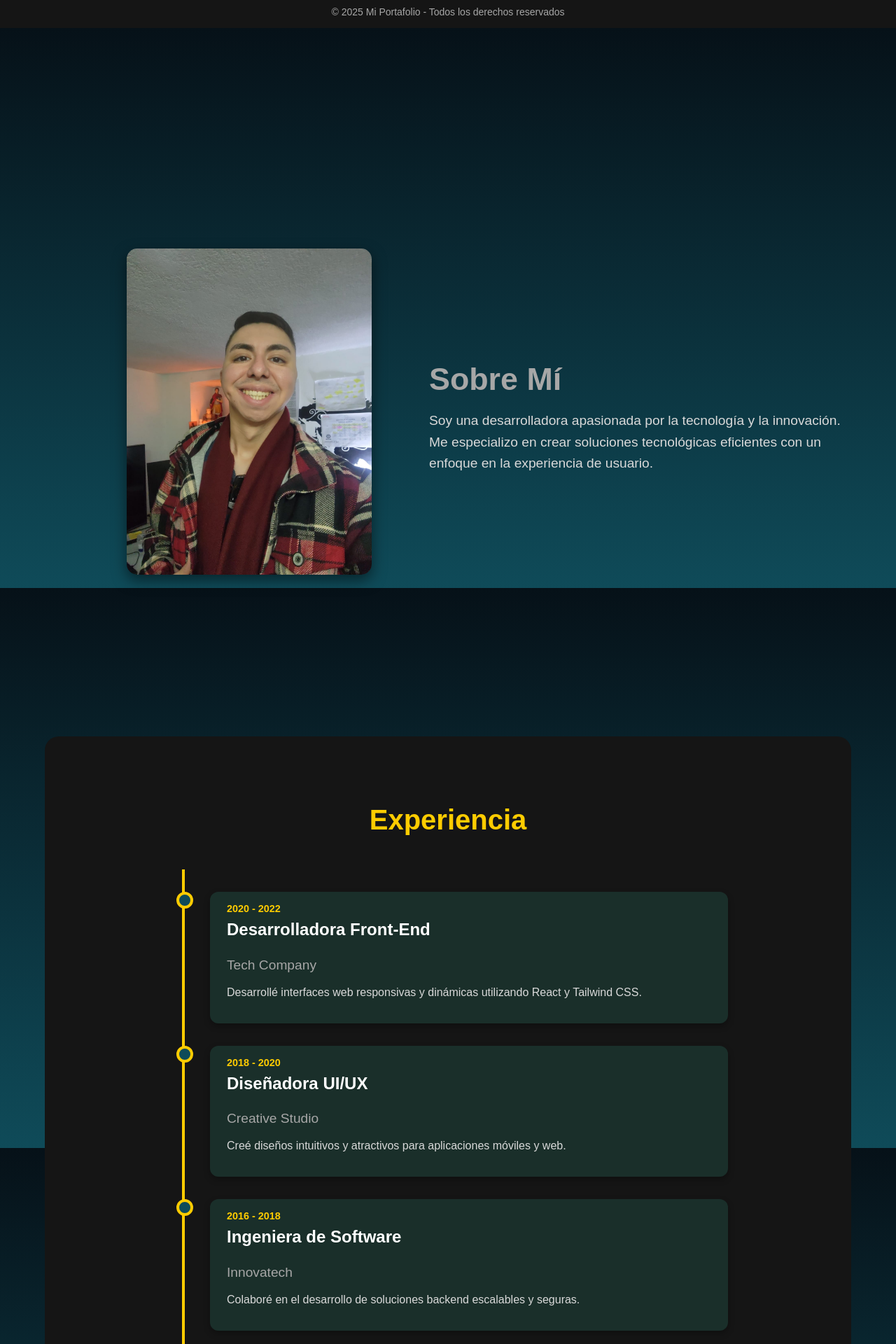
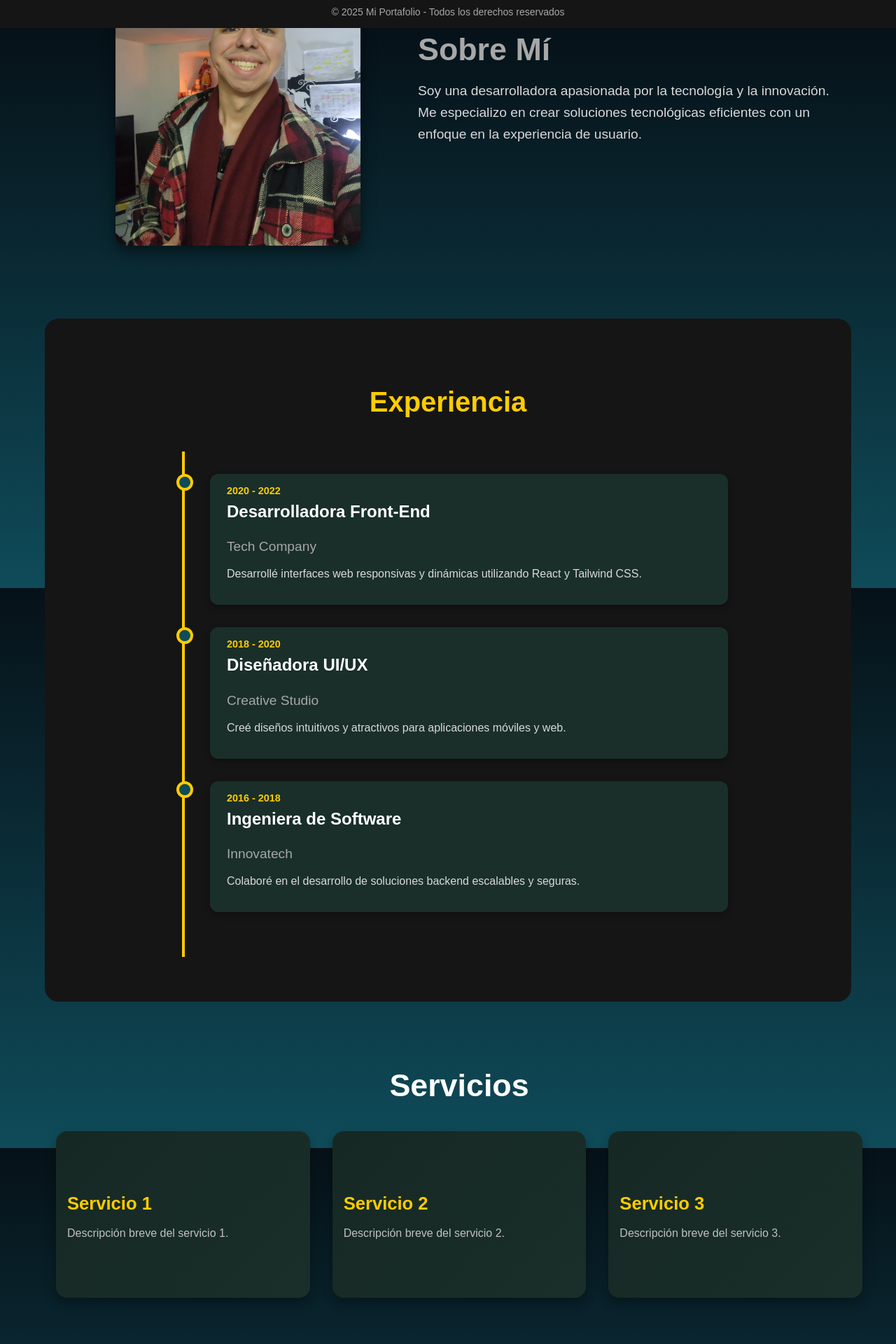
Before and after one commit to GiaWong/Portafolio_JC, a Next.js app: page / in a window 1280 px wide. Shown: the part 760-2680 px from the top of the page at 70% size. Built offline with nearby package versions, Linux system fonts and the light colour scheme.

Commit message:
fix: corrijo padding

```diff
--- a/src/styles/AboutSection.module.css
+++ b/src/styles/AboutSection.module.css
@@ -8,14 +8,15 @@
   flex-wrap: wrap;
   align-items: center;
   justify-content: center;
-  height: 100vh;
-  padding: 4rem 2rem;
+  min-height: auto; /* Permite que el contenido determine la altura */
   text-align: left;
   gap: 2rem;
   overflow: hidden;
   position: relative;
   width: 100%;
   max-width: 100vw;
+  padding: 4rem 1rem; /* Reduce espacios excesivos */
+  margin-bottom: clamp(2rem, 5vh, 4rem); /* Margen dinámico */
 
   /* Ajuste responsivo para pantallas más pequeñas */
   @media (max-width: 768px) {
--- a/src/styles/ContactSection.module.css
+++ b/src/styles/ContactSection.module.css
@@ -1,13 +1,14 @@
 .contactSection {
-  padding: 80px 20px;
   text-align: center;
   background: transparent;
   color: white;
-  min-height: 100vh;
+  min-height: auto; /* Permite que el contenido determine la altura */
   display: flex;
   flex-direction: column;
   align-items: center;
   justify-content: center;
+  padding: 4rem 1rem; /* Reduce espacios excesivos */
+  margin-bottom: clamp(2rem, 5vh, 4rem); /* Margen dinámico */
 }
 
 .sectionTitle {
--- a/src/styles/Experience.module.css
+++ b/src/styles/Experience.module.css
@@ -4,6 +4,9 @@
     color: white;
     position: relative;
     border-radius: 20px; /* Bordes redondeados */
+    min-height: auto;
+    padding: 4rem 1rem; /* Reduce espacios excesivos */
+    margin-bottom: clamp(2rem, 5vh, 4rem); /* Margen dinámico */
   }
 
   .sectionTitle {
--- a/src/styles/Header.module.css
+++ b/src/styles/Header.module.css
@@ -3,7 +3,7 @@
   flex-direction: column;
   align-items: center;
   justify-content: center;
-  height: 100vh;
+  min-height: 70vh;
   background: transparent; /* Para que usen el fondo global */
   color: #FFFFFF; /* Color del texto */
   text-align: center;
@@ -11,7 +11,7 @@
   width: 100%;
   max-width: 100vw;
   overflow: hidden;
-  padding: 2rem;
+
 
   /* Ajuste responsivo para pantallas más pequeñas */
 @media (max-width: 768px) {
--- a/src/styles/ServiciosSection.module.css
+++ b/src/styles/ServiciosSection.module.css
@@ -3,15 +3,15 @@
     flex-direction: column;
     align-items: center;
     justify-content: center;
-    height: 100vh;
+    min-height: auto; /* Permite que el contenido determine la altura */
     background:transparent;
     color: #FFFFFF;
     text-align: center;
     position: relative;
     width: 100%;
-    max-width: 100vw;
+    max-width: auto;
     overflow: hidden;
-    padding: 2rem;
+    padding: 1rem;
 }
 
 /* Ajuste responsivo para pantallas más pequeñas */
@@ -72,6 +72,8 @@
     opacity: 0;
     transform: translateY(20px);
     animation: fadeInUp 0.8s ease-out forwards;
+    padding: 4rem 1rem; /* Reduce espacios excesivos */
+    margin-bottom: clamp(2rem, 5vh, 4rem); /* Margen dinámico */
 }
 
 /* Efecto de hover con elevación y brillo */
--- a/src/styles/globals.css
+++ b/src/styles/globals.css
@@ -1,3 +1,6 @@
+
+
+
 :root {
   --background: transparent; /* Permite que las secciones manejen su propio fondo */
   --foreground: #171717;
@@ -28,6 +31,7 @@ body {
   font-family: Arial, Helvetica, sans-serif;
   -webkit-font-smoothing: antialiased;
   -moz-osx-font-smoothing: grayscale;
+  min-height: auto; /* Permite que el contenido determine la altura */
 
 }
 
```
